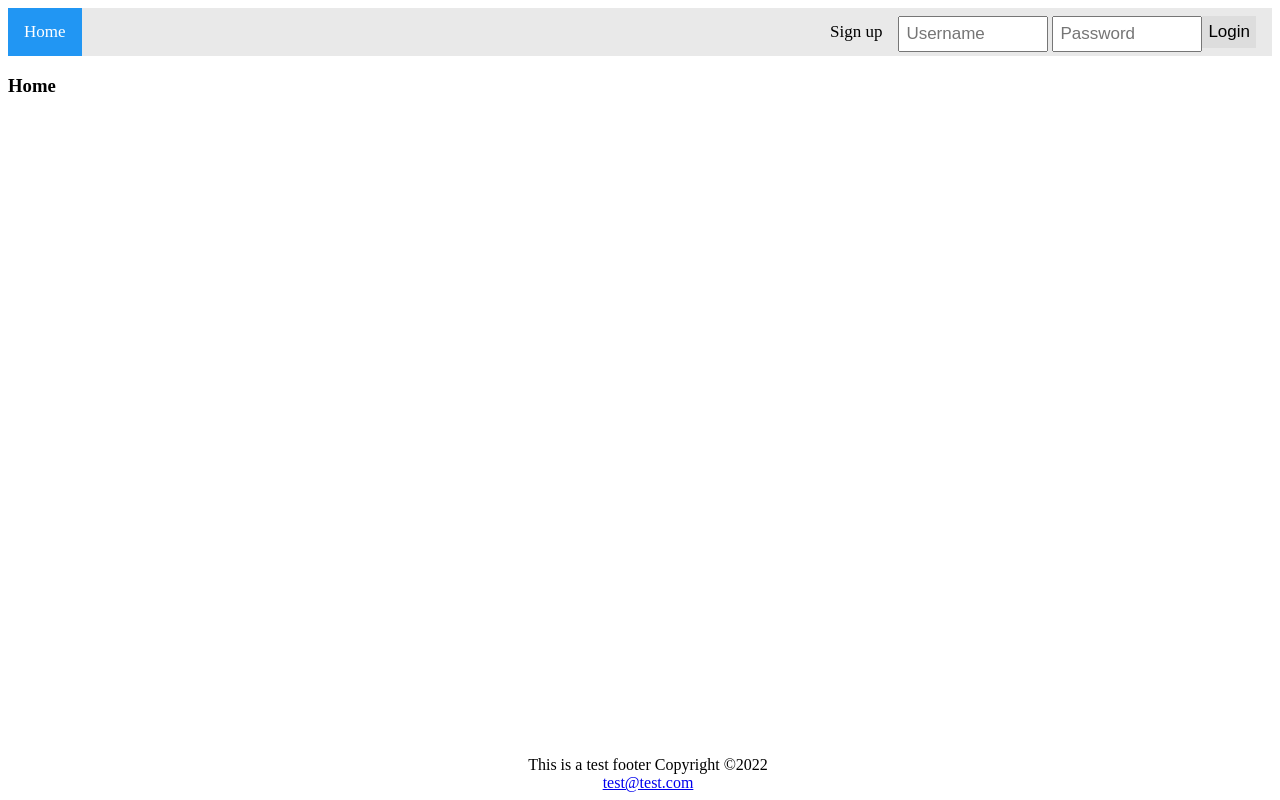
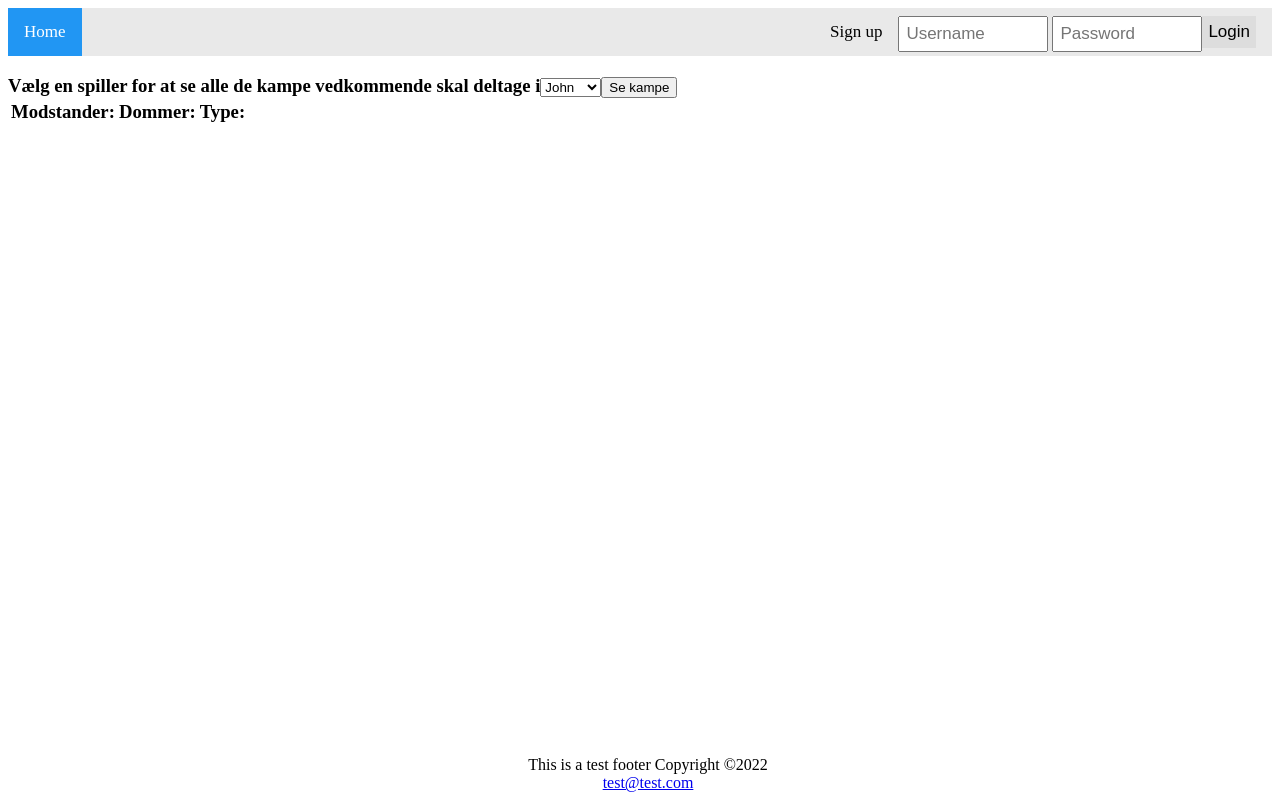
Before and after one commit to DenisPedersen/eksamen2023frontend, a React (Vite) app: page / in a window 1280 px wide. Built offline with nearby package versions, Linux system fonts and the light colour scheme.

Commit message:
lavet getMatchetFromPlayer

```diff
--- a/src/components/App.jsx
+++ b/src/components/App.jsx
@@ -7,6 +7,7 @@ import Home from './Home'
 import SignUp from './SignUp'
 import Match from './Match'
 import facade from "../utils/loginFacade";
+import Player from './Player'
 
 
 function App() {
@@ -22,6 +23,7 @@ function App() {
         <Route path="/" element={<Home />} />
         <Route path="/signup" element={<SignUp/>} />
         <Route path="/match" element={<Match/>} />
+        <Route path="/player" element={<Player/>} />
 
       </Routes>
       <Footer/>
--- a/src/components/Home.jsx
+++ b/src/components/Home.jsx
@@ -1,9 +1,10 @@
 import React from 'react'
+import Player from './Player'
 
 const Home = () => {
   return (
     <div>
-        <h3>Home</h3>
+        <h3><Player/></h3>
 
     </div>
   )
--- /dev/null
+++ b/src/components/Player.jsx
@@ -0,0 +1,58 @@
+import React from 'react'
+import { useState } from 'react'
+import { ApiGet } from '../utils/apiFetcher'
+
+const Player = () => {
+
+    const[selectedPlayer, setSelectedPlayer ] = useState(0)
+    const[matchesFromPlayer, setMatchesFromPlayer] = useState([{}])
+
+    const getMatchesFromPlayer = () => {
+        ApiGet("match/player/" + selectedPlayer, setMatchesFromPlayer)
+    }
+    const handleChange = (e) => {
+        setSelectedPlayer(e.target.value)
+      }
+
+  return (
+    <div>
+        <label>
+          Vælg en spiller for at se alle de kampe vedkommende skal deltage i
+       <select value={selectedPlayer} onChange={handleChange}>
+        <option value="1">John</option>
+        <option value="2">Bjarne</option>
+       </select>
+       </label>
+
+       <button onClick={getMatchesFromPlayer}>Se kampe</button>
+       {matchesFromPlayer.length &&
+       <div>
+            <table>
+                <thead>
+                    <tr>
+                        <th>Modstander: </th>
+                        <th>Dommer: </th>
+                        <th>Type:</th>
+                    </tr>
+                </thead>
+            {matchesFromPlayer.map((match => (
+                <tbody key={match.id}>
+                    <tr>
+                        <td>{match.opponentTeam}</td>
+                        <td>{match.judge}</td>
+                        <td>{match.type}</td>
+                    </tr>
+                </tbody>
+            )))}
+
+
+            </table>
+
+        </div>}
+
+
+    </div>
+  )
+}
+
+export default Player
```
